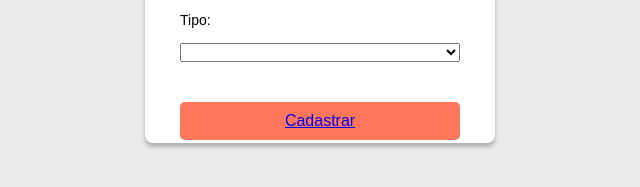
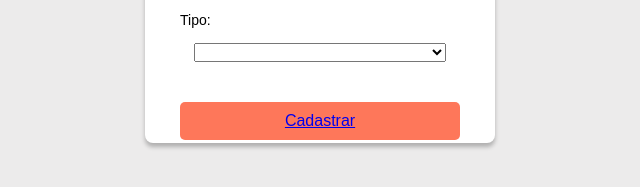
Before and after one commit to cgstech/vainorh, a plain HTML site: page atsta/add_func.html in a window 1280 px wide. Shown: the part 577-764 px from the top of the page, 320-960 px from the left. Drawn offline with Linux system fonts and the light colour scheme.

Commit message:
Update add_func.html

```diff
--- a/atsta/add_func.html
+++ b/atsta/add_func.html
@@ -68,7 +68,7 @@
                     <input type="password" id="senha" name="senha" placeholder="Sua senha" required>
 
                     <label for="tipo">Tipo:</label>
-    				<select class="custom-select" name="tipo" id="tipo" required>
+    				<select class="filtros" name="tipo" id="tipo" required>
     					<option value=""></option>
     					<option value="funcionario">Funcionario</option>
                         <option value="supervisor">Supervisor</option>
```
